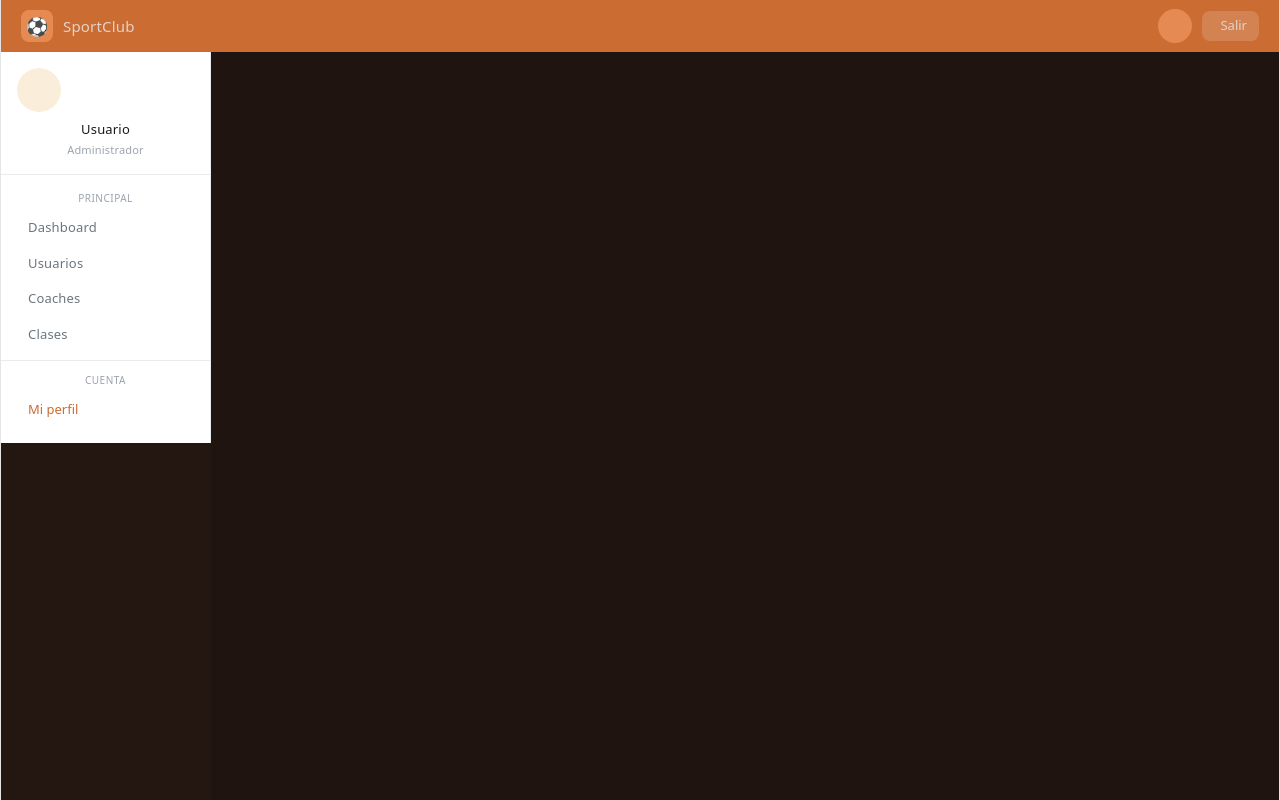
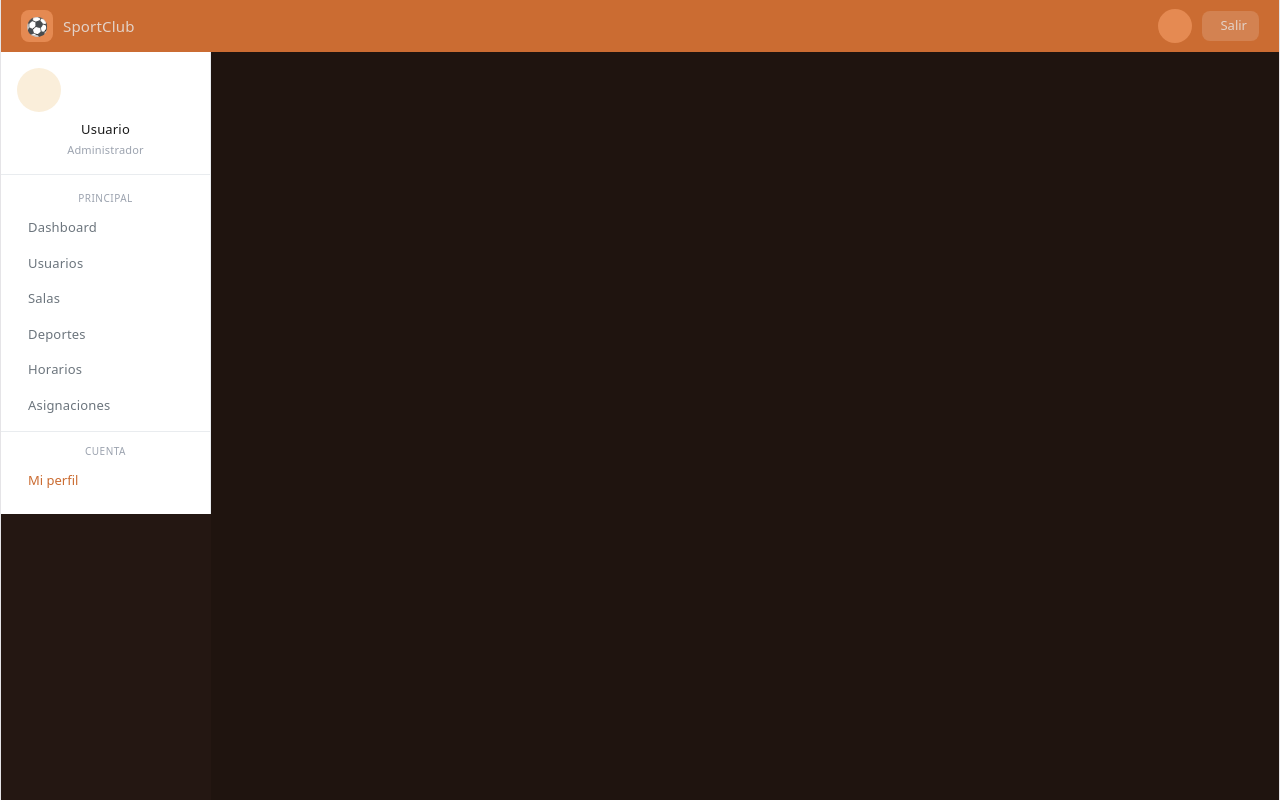
Before and after one commit to visnupriyaAmstein/clubSport, a React (Vite) app: page /admin in a window 1280 px wide. Built offline with nearby package versions, Linux system fonts and the light colour scheme; sample sign-in values are in the browser's storage.

Commit message:
aqui cree los archivos para las rutas y el menu de los nuevos flujos

```diff
--- a/src/config/roles.js
+++ b/src/config/roles.js
@@ -1,8 +1,9 @@
+// src/config/roles.js
 export const ROLES_CONFIG = {
   user: {
     label: "Usuario",
     colors: {
-      bg:        "#0B1F1F",   // dark teal bg
+      bg:        "#0B1F1F",
       surface:   "rgba(255,255,255,0.05)",
       border:    "rgba(255,255,255,0.08)",
       primary:   "#138690",
@@ -14,36 +15,35 @@ export const ROLES_CONFIG = {
     },
     menuItems: [
       { label: "Dashboard",          icon: "ti-layout-dashboard", path: "/user/dashboard" },
-      { label: "Mis clases",         icon: "ti-calendar",         path: "/user/clases" },
       { label: "Clases disponibles", icon: "ti-list-search",      path: "/user/disponibles" },
+      { label: "Mis reservas",       icon: "ti-calendar",         path: "/user/reservas" },
     ],
   },
 
   coach: {
     label: "Coach",
     colors: {
-      bg:        "#0F2418",   // dark green bg
+      bg:        "#0A1A0D",
       surface:   "rgba(255,255,255,0.05)",
       border:    "rgba(255,255,255,0.08)",
-      primary:   "#4ADE80",
-      secondary: "#86EFAC",
-      light:     "#EAF3DE",
-      text:      "#C9D6CD",
-      textMuted: "#9BB0A4",
-      textDark:  "#27500A",
+      primary:   "#2E7D32",
+      secondary: "#43A047",
+      light:     "#E8F5E9",
+      text:      "#C8DBC9",
+      textMuted: "#8BAE8C",
+      textDark:  "#1B5E20",
     },
     menuItems: [
-      { label: "Dashboard",   icon: "ti-layout-dashboard", path: "/coach/dashboard" },
-      { label: "Mis clases",  icon: "ti-calendar-event",   path: "/coach/clases" },
-      { label: "Mis alumnos", icon: "ti-users",            path: "/coach/alumnos" },
-      { label: "Horarios",    icon: "ti-clock",            path: "/coach/horarios" },
+      { label: "Dashboard",  icon: "ti-layout-dashboard", path: "/coach/dashboard" },
+      { label: "Mis clases", icon: "ti-calendar-event",   path: "/coach/clases" },
+      { label: "Mi horario", icon: "ti-clock",            path: "/coach/horarios" },
     ],
   },
 
   admin: {
     label: "Administrador",
     colors: {
-      bg:        "#241712",   // dark terracota bg
+      bg:        "#241712",
       surface:   "rgba(255,255,255,0.05)",
       border:    "rgba(255,255,255,0.08)",
       primary:   "#CB6C32",
@@ -54,10 +54,12 @@ export const ROLES_CONFIG = {
       textDark:  "#633806",
     },
     menuItems: [
-      { label: "Dashboard", icon: "ti-layout-dashboard", path: "/admin/dashboard" },
-      { label: "Usuarios",  icon: "ti-users",            path: "/admin/usuarios" },
-      { label: "Coaches",   icon: "ti-whistle",          path: "/admin/coaches" },
-      { label: "Clases",    icon: "ti-calendar-event",   path: "/admin/clases" },
+      { label: "Dashboard",     icon: "ti-layout-dashboard", path: "/admin/dashboard" },
+      { label: "Usuarios",      icon: "ti-users",            path: "/admin/usuarios" },
+      { label: "Salas",         icon: "ti-building",         path: "/admin/salas" },
+      { label: "Deportes",      icon: "ti-whistle",          path: "/admin/deportes" },
+      { label: "Horarios",      icon: "ti-calendar-event",   path: "/admin/horarios" },
+      { label: "Asignaciones",  icon: "ti-clipboard-list",   path: "/admin/asignaciones" },
     ],
   },
 }
--- a/src/routes/AppRoutes.jsx
+++ b/src/routes/AppRoutes.jsx
@@ -5,10 +5,23 @@ import Login       from "../pages/Login"
 import Register    from "../pages/Register"
 import Unauthorized from "../pages/Unauthorized"
 
-import UserDashboard  from "../pages/user/UserDashboard"
+// Admin
+import AdminDashboard from "../pages/admin/AdminDashboard"
+import UsersPage      from "../pages/admin/UsersPage"
+import RoomsPage      from "../pages/admin/RoomsPage"
+import SportsPage     from "../pages/admin/SportsPage"
+import SchedulesPage  from "../pages/admin/SchedulesPage"
+import SportRoomsPage from "../pages/admin/SportRoomsPage"
+
+// Coach
 import CoachDashboard from "../pages/coach/CoachDashboard"
-import AdminDashboard from "../pages/admin/AdminDashboard"
-import UsersPage      from "../pages/admin/UsersPage"        // ← nuevo
+import MyClassesPage  from "../pages/coach/MyClassesPage"
+import MySchedulePage from "../pages/coach/MySchedulePage"
+
+// User
+import UserDashboard         from "../pages/user/UserDashboard"
+import AvailableClassesPage  from "../pages/user/AvailableClassesPage"
+import MyReservationsPage    from "../pages/user/MyReservationsPage"
 
 import AuthLayout  from "../layouts/AuthLayout"
 import UserLayout  from "../layouts/UserLayout"
@@ -37,7 +50,9 @@ function AppRoutes() {
           path="/user"
           element={<RoleRoute allowedRoles={["user"]}><UserLayout /></RoleRoute>}
         >
-          <Route path="dashboard"   element={<UserDashboard />} />
+          <Route path="dashboard"    element={<UserDashboard />} />
+          <Route path="disponibles"  element={<AvailableClassesPage />} />
+          <Route path="reservas"     element={<MyReservationsPage />} />
         </Route>
 
         {/* Coach */}
@@ -46,6 +61,8 @@ function AppRoutes() {
           element={<RoleRoute allowedRoles={["coach"]}><CoachLayout /></RoleRoute>}
         >
           <Route path="dashboard" element={<CoachDashboard />} />
+          <Route path="clases"    element={<MyClassesPage />} />
+          <Route path="horarios"  element={<MySchedulePage />} />
         </Route>
 
         {/* Admin */}
@@ -53,8 +70,12 @@ function AppRoutes() {
           path="/admin"
           element={<RoleRoute allowedRoles={["admin"]}><AdminLayout /></RoleRoute>}
         >
-          <Route path="dashboard" element={<AdminDashboard />} />
-          <Route path="usuarios"  element={<UsersPage />} />   {/* ← nuevo */}
+          <Route path="dashboard"    element={<AdminDashboard />} />
+          <Route path="usuarios"     element={<UsersPage />} />
+          <Route path="salas"        element={<RoomsPage />} />
+          <Route path="deportes"     element={<SportsPage />} />
+          <Route path="horarios"     element={<SchedulesPage />} />
+          <Route path="asignaciones" element={<SportRoomsPage />} />
         </Route>
 
       </Routes>
```
